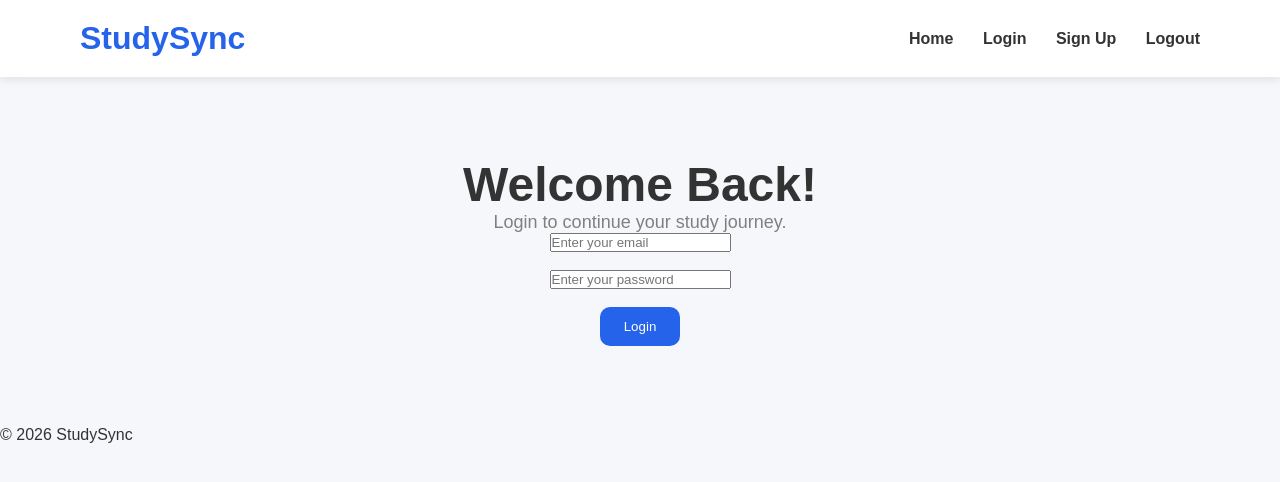
After one commit to pal-debarpan/StudySync, a Flask app: page /login in a window 1280 px wide. The commit adds this page. Shown: the top 482 px of the page. Run offline with Flask 3, Linux system fonts and the light colour scheme.

Commit message:
Add SQLite user registration system

```diff
--- a/app.py
+++ b/app.py
@@ -1,6 +1,72 @@
-from flask import Flask, render_template
+from flask import Flask, render_template, request, redirect, session
+import sqlite3
 
 app = Flask(__name__)
+app.secret_key = "study_sync_secret"
+
 @app.route('/')
 def home():
     return render_template('index.html')
+
+@app.route('/login', methods=["GET","POST"])
+def login():
+    if request.method == 'POST':
+        email = request.form["email"]
+        session["logged_in"] = True
+        session["email"] = email
+
+        password = request.form["password"]
+
+        print(email)
+        print(password)
+
+        return redirect("/dashboard")
+
+    return render_template("login.html")
+
+@app.route('/logout')
+def logout():
+    session.clear()
+    return redirect("/")
+
+@app.route('/signup', methods=["GET","POST"])
+def signup():
+    if request.method == "POST":
+
+        fullname = request.form["fullname"]
+        email = request.form["email"]
+        password = request.form["password"]
+
+        conn = sqlite3.connect("database.db")
+        cursor = conn.cursor()
+
+
+        try:
+            cursor.execute("""
+                        INSERT INTO users(fullname, email, password)
+                        VALUES(?, ?, ?)""", (fullname, email, password))
+            conn.commit()
+        except sqlite3.IntegrityError:
+            return "Email already exists"
+
+        finally:
+            conn.close()
+
+
+        return redirect("/login")
+
+
+
+    return render_template("signup.html")
+
+@app.route('/dashboard')
+def dashboard():
+
+    if not session.get("logged_in"):
+        return redirect("/login")
+
+
+    return render_template("dashboard.html", email=session["email"])
+
+if __name__ == "__main__":
+    app.run(debug=True)
--- a/static/css/design.css
+++ b/static/css/design.css
@@ -0,0 +1,125 @@
+*{
+    margin:0;
+    padding:0;
+    box-sizing:border-box;
+}
+
+body{
+    font-family:Arial, Helvetica, sans-serif;
+    background:#f5f7fb;
+    color:#333;
+}
+
+header{
+    display:flex;
+    justify-content:space-between;
+    align-items:center;
+
+    padding:20px 80px;
+
+    background:white;
+
+    box-shadow:0 2px 10px rgba(0,0,0,0.1);
+
+}
+
+header h2{
+    color:#2563eb;
+    font-size:32px;
+}
+
+.nav-links a{
+    text-decoration:none;
+    color:#333;
+    margin-left:25px;
+    font-weight:bold;
+}
+
+.nav-links a:hover{
+    color:#2563eb;
+}
+
+.hero{
+    text-align: center;
+    padding: 80px 20px;
+
+}
+
+.hero h1{
+    font-size:48px;
+}
+
+.hero p{
+    font-size:18px;
+    color: gray;
+}
+
+.btn{
+    background-color:#2563eb;
+    color: white;
+    border: none;
+    border-radius: 10px;
+    padding: 12px 24px ;
+    transition: background-color 0.3s;
+}
+
+.btn:hover{
+    cursor: pointer;
+    background-color:#002a9e;
+}
+
+.features{
+    text-align: center;
+    padding: 60px 30px;
+}
+
+.cards{
+    display: flex;
+    justify-content: center;
+    gap: 20px;
+}
+
+.card{
+    background-color: white;
+    padding: 30px 20px;
+    border-radius: 15px;
+    box-shadow: 0 2px 10px rgba(0,0,0,0.1);
+    transition: 0.3s;
+    flex: 1;
+    text-align: center;
+    line-height: 1.6;
+}
+
+.card:hover{
+    box-shadow: 0 10px 25px rgba(0,0,0,0.15);
+    cursor: pointer;
+    transform: translateY(-8px);
+}
+
+.card h3{
+    margin-bottom: 15px;
+    font-size: 22px;
+}
+
+.card p{
+    color: #666;
+    line-height: 1.6;
+}
+
+.card i{
+    font-size: 40px;
+    color: royalblue;
+    margin-bottom: 15px;
+}
+
+@media (max-width:768px){
+    .cards{
+        flex-direction: column;
+    }
+}
+
+.container{
+    max-width: 1100px;
+    margin: 0 auto;
+    padding: 0 20px;
+}
--- /dev/null
+++ b/templates/base.html
@@ -0,0 +1,32 @@
+<!DOCTYPE html>
+<html lang="en">
+<head>
+    <meta charset="UTF-8">
+    <meta name="viewport" content="width=device-width, initial-scale=1.0">
+    <title>{% block title %}StudySync{% endblock %}</title>
+    <link rel="stylesheet" href="https://cdnjs.cloudflare.com/ajax/libs/font-awesome/6.7.2/css/all.min.css">
+    <link rel="stylesheet" href="{{ url_for('static', filename='css/design.css') }}">
+</head>
+<body>
+
+<header>
+    <h2 class="logo">StudySync</h2>
+
+    <nav class="nav-links">
+        <a href="/">Home</a>
+        <a href="/login">Login</a>
+        <a href="/signup">Sign Up</a>
+        <a href="/logout">Logout</a>
+    </nav>
+</header>
+
+{% block content %}
+
+{% endblock %}
+
+<footer>
+    <p>© 2026 StudySync</p>
+</footer>
+
+</body>
+</html>
--- /dev/null
+++ b/templates/login.html
@@ -0,0 +1,32 @@
+{% extends "base.html" %}
+
+{% block title %}
+Login - StudySync
+{% endblock %}
+
+{% block content %}
+
+<section class="hero">
+    <h1>Welcome Back!</h1>
+    <p>Login to continue your study journey.</p>
+
+
+    <form method="POST">
+        <input type="email" name="email" placeholder="Enter your email" required>
+
+        <br><br>
+
+        <input type="password" name="password" placeholder="Enter your password" required>
+
+        <br><br>
+
+        <button class="btn">Login</button>
+    </form>
+
+    {% if email %}
+    <h2>Welcome, {{ email }}!</h2>
+    {% endif %}
+
+</section>
+
+{% endblock %}
```
Also changed, not shown: database.py (added, +16 -0 lines), templates/dashboard.html (added, +42 -0 lines), templates/index.html (+41 -12 lines), templates/signup.html (added, +29 -0 lines).
